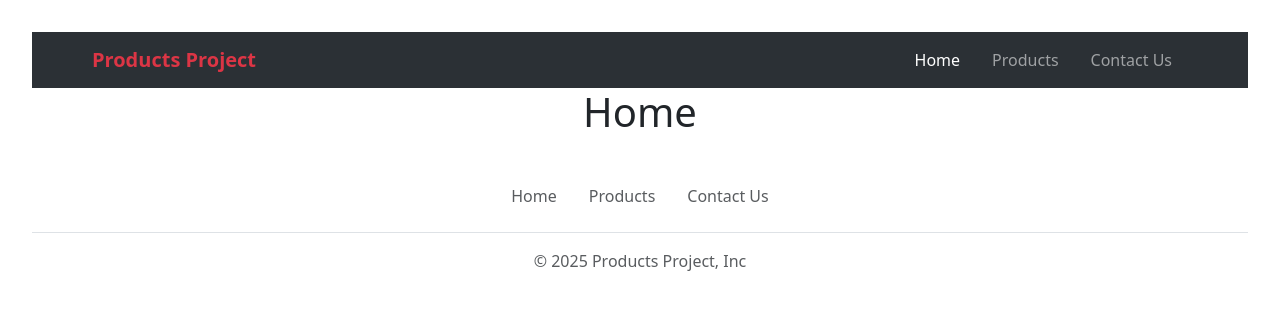
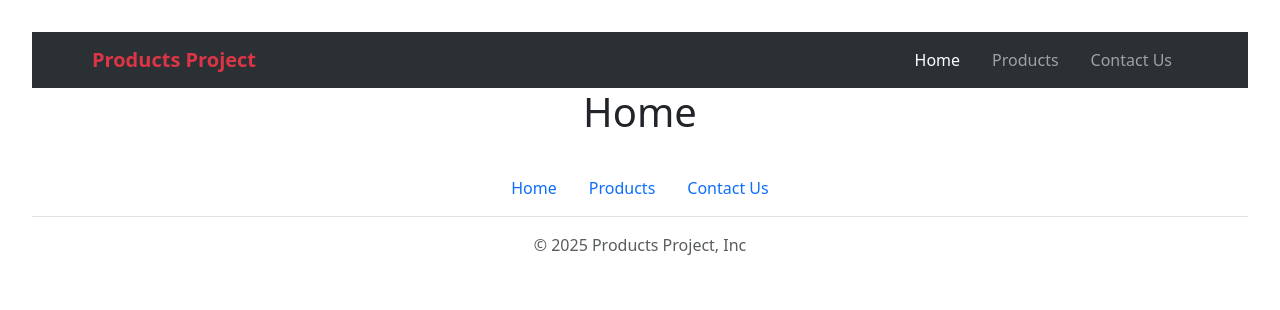
Before and after one commit to mohammedelsayyedcs/React-Products, a React (Vite) app: page / in a window 1280 px wide. Shown: the top 310 px of the page. Built offline with nearby package versions, Linux system fonts and the light colour scheme.

Commit message:
Remove Text Decoration from Anchor tags in Footer.jsx

```diff
--- a/src/components/Footer/Footer.css
+++ b/src/components/Footer/Footer.css
@@ -0,0 +1,3 @@
+a {
+    text-decoration: none !important;
+}
--- a/src/components/Footer/Footer.jsx
+++ b/src/components/Footer/Footer.jsx
@@ -1,27 +1,28 @@
 import React from "react";
 import "./Footer.css";
+import { NavLink } from "react-router-dom";
 
 export default function Footer() {
     return (
         <div>
             <footer class="py-3 my-4">
 
-                <ul class="nav justify-content-center border-bottom pb-3 mb-3">
+                <ul class="navbar-nav align-items-center d-flex flex-row justify-content-center border-bottom pb-3 mb-3">
 
-                    <li class="nav-item">
-                        <a href="#" class="nav-link px-2 text-body-secondary px-3">
+                    <li class="nav-item px-3">
+                        <NavLink class="nav-link" to={"/"}>
                             Home
-                        </a>
+                        </NavLink>
                     </li>
-                    <li class="nav-item">
-                        <a href="#" class="nav-link px-2 text-body-secondary px-3">
+                    <li class="nav-item px-3">
+                        <NavLink class="nav-link" to={"/products"}>
                             Products
-                        </a>
+                        </NavLink>
                     </li>
-                    <li class="nav-item">
-                        <a href="#" class="nav-link px-2 text-body-secondary px-3">
+                    <li class="nav-item px-3">
+                        <NavLink class="nav-link" to={"/contact-us"}>
                             Contact Us
-                        </a>
+                        </NavLink>
                     </li>
                 </ul>
                 <p class="text-center text-body-secondary">© 2025 Products Project, Inc</p>
```
